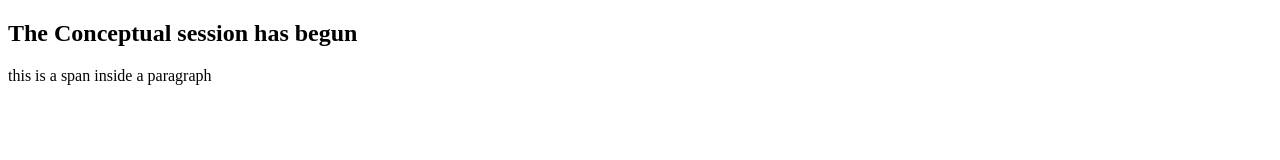
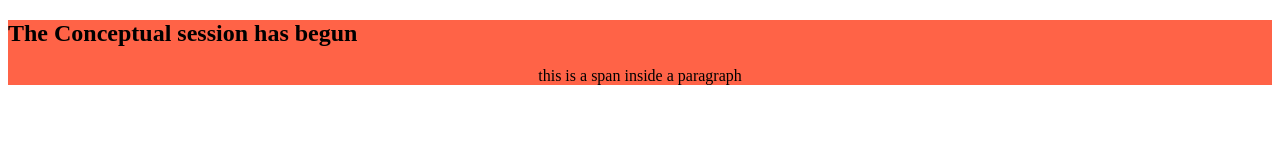
Before and after one commit to abdullahis/Conceptual-session-webpage-1-, a plain HTML site: page index.html in a window 1280 px wide. Drawn offline with Linux system fonts and the light colour scheme.

Commit message:
Added stylesheet

```diff
--- /dev/null
+++ b/Style/style.css
@@ -0,0 +1,6 @@
+div{
+    background-color: tomato;
+}
+p{
+    text-align: center;
+}
--- a/index.html
+++ b/index.html
@@ -4,6 +4,7 @@
     <meta charset="UTF-8">
     <meta name="viewport" content="width=device-width, initial-scale=1.0">
     <title>The First conceptual session website</title>
+    <link rel="stylesheet" href="Style/style.css">
 </head>
 <body>
     <div>
```
